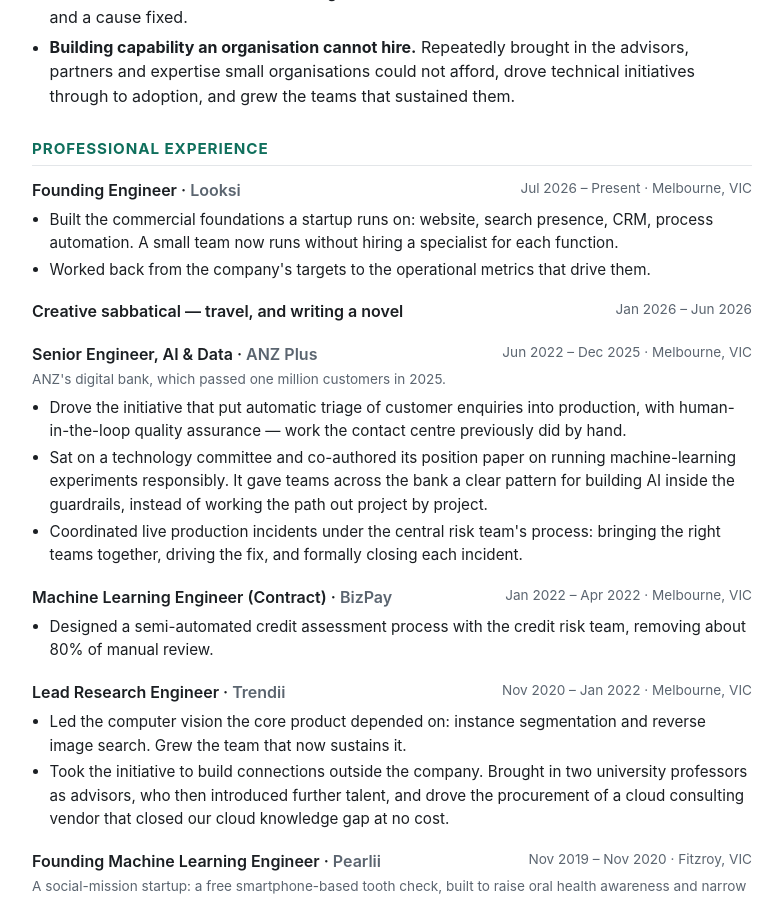
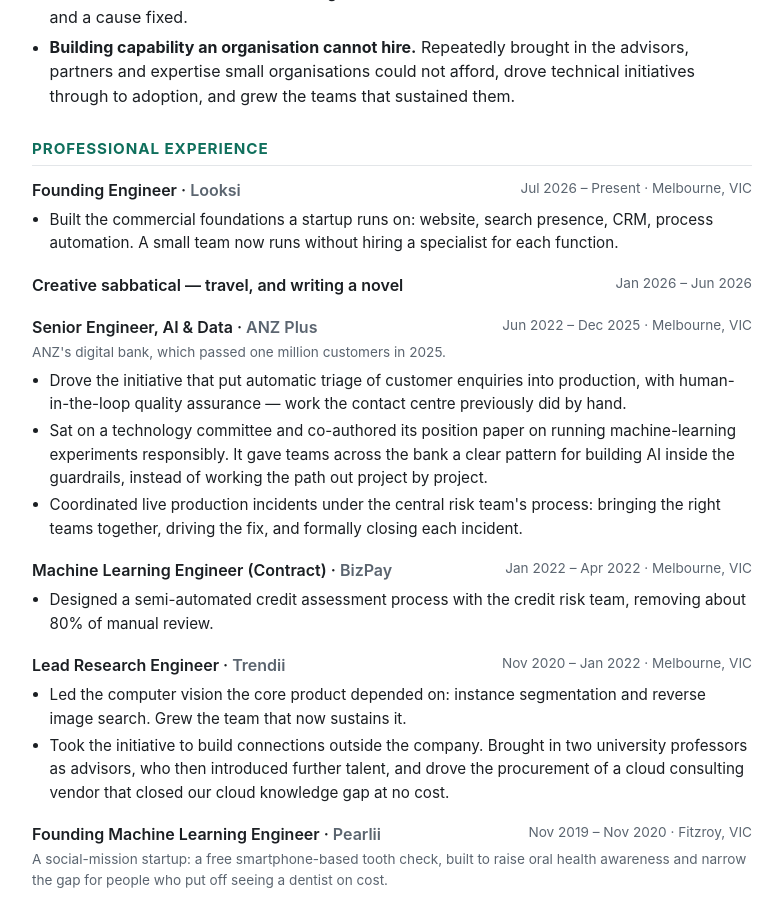
Before and after one commit to ruodingt/ruodingt.github.io, a Jekyll site: the page built from cv/index.md, in a window 1280 px wide and 900 px high, scrolled down 988 px. Shown: the whole window, without its empty margins (248-1031 px from the left). Built offline with Jekyll 4.4.1, drawn with Linux system fonts in a browser that asks for light colours.

Commit message:
Drop the metrics bullet from Looksi
It described an activity with no stake and no outcome, which is not an
achievement. The version that would be an achievement - working back from
the valuation to see what the number rested on - implies doubt about the
company's own figures, and this page is public and readable by the people
who set them.

Keeps as interview material. The statement's financial claim still rests
on the valuation and projection training in education and on preparing
investor material at Pearlii.

Co-Authored-By: Claude Opus 5 <noreply@anthropic.com>

```diff
--- a/_data/cv.yml
+++ b/_data/cv.yml
@@ -33,7 +33,6 @@ experience:
     location: "Melbourne, VIC"
     achievements:
       - "Built the commercial foundations a startup runs on: website, search presence, CRM, process automation. A small team now runs without hiring a specialist for each function."
-      - "Worked back from the company's targets to the operational metrics that drive them."
   - title: "Creative sabbatical &mdash; travel, and writing a novel"
     dates: "Jan 2026 &ndash; Jun 2026"
   - company: "ANZ Plus"
```
